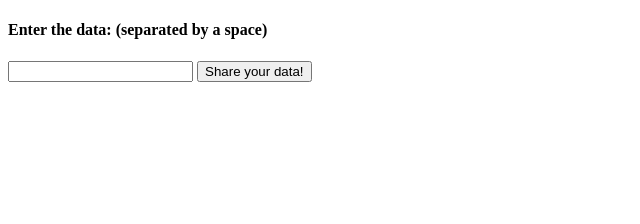
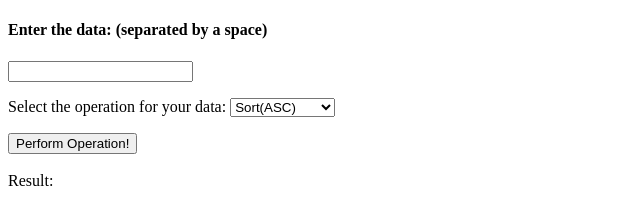
Before and after one commit to A2Rana/day-1, a plain HTML site: page index.html in a window 1280 px wide. Shown: the whole page, without its empty margins (0-640 px from the left). Drawn offline with Linux system fonts and the light colour scheme.

```diff
--- a/index.html
+++ b/index.html
@@ -8,9 +8,8 @@
   <body>
     <h4>Enter the data: (separated by a space)</h4>
     <input class="input" type="text" />
-    <button type="botton" class="submit">Share your data!</button>
 
-    <div class="hidden" style="display: none">
+    <div class="hidden">
       <p>
         Select the operation for your data:
         <select name="selectbtn">
@@ -25,8 +24,12 @@
         </select>
       </p>
     </div>
+
+    <button type="botton" class="submit">Perform Operation!</button>
+
     <br />
-    <div class="result" style="display: none">Result:</div>
+    <br />
+    <div class="result">Result:</div>
     <script src="task2.js"></script>
   </body>
 </html>
```
